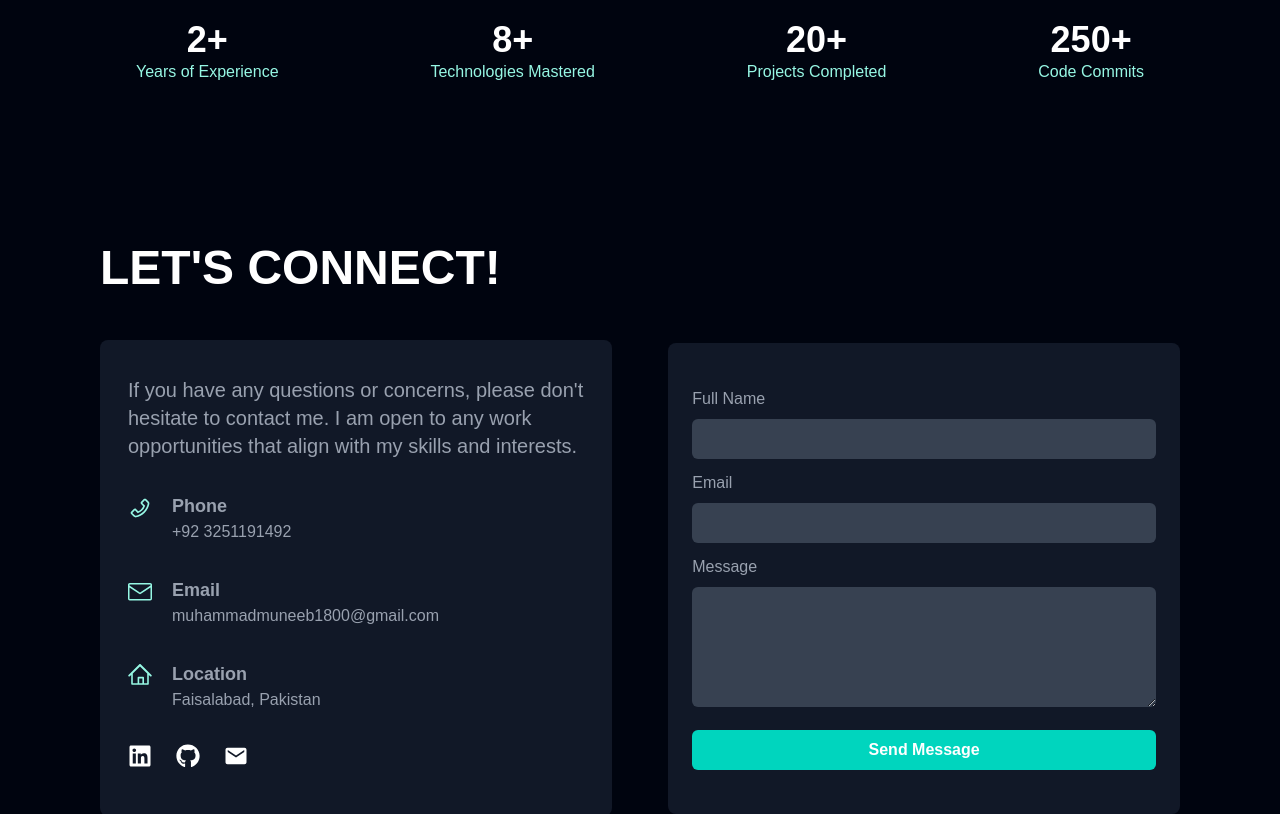
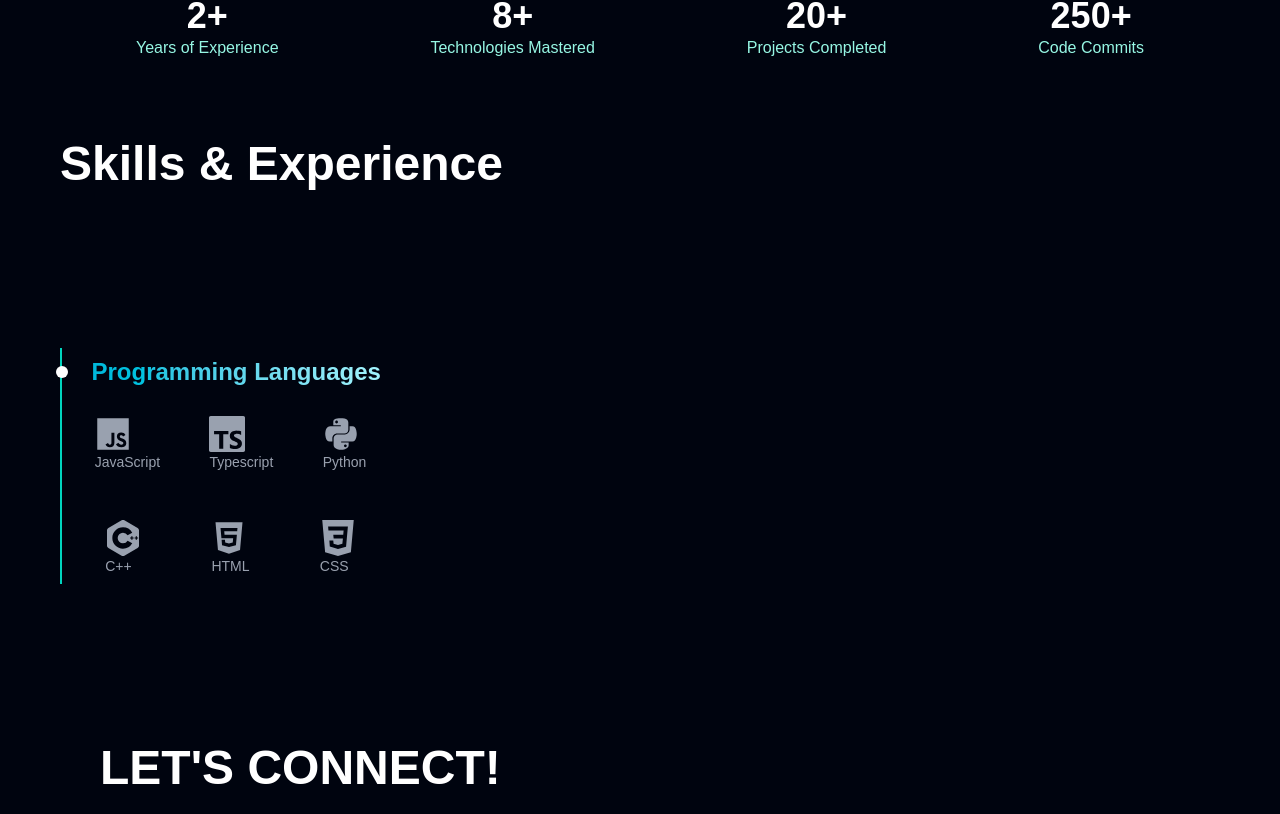
Before and after one commit to muhammadmuneeb1800/Personal-Portfolio, a Next.js app: page /home in a window 1280 px wide. Shown: the part 1428-2242 px from the top of the page. Built offline with nearby package versions, Linux system fonts and the light colour scheme.

Commit message:
create skill & Experience section

```diff
--- a/src/app/home/page.tsx
+++ b/src/app/home/page.tsx
@@ -3,7 +3,11 @@ import Image from "next/image";
 import Link from "next/link";
 import { AiOutlineFilePdf } from "react-icons/ai";
 import MyAnimation from "@/components/myAnimation/MyAnimation";
-import { FOOTER_DATA, LINKS_ICONS } from "@/constants/constants";
+import {
+  FOOTER_DATA,
+  LINKS_ICONS,
+  PROGRAMMIMG_LANGUAGES,
+} from "@/constants/constants";
 import img from "../../../public/images/m.jpg";
 import Stats from "@/components/counter/Counter";
 import { FaGithub } from "react-icons/fa6";
@@ -40,7 +44,7 @@ export default function Home() {
                 key={key}
                 href={href}
                 target="_Blank"
-                className="text-white text-2xl hover:scale-125 hover:text-cyan-300 duration-700 transition-all"
+                className="text-white text-2xl hover:scale-125 hover:text-teal-300 duration-700 transition-all"
               >
                 {<Icon />}
               </Link>
@@ -74,8 +78,9 @@ export default function Home() {
       {/* About me section */}
       <section className="mt-20 -ml-5 w-full flex justify-between items-center">
         <div className="w-[60%]">
-          <h2 className="text-3xl text-white mt-2 md:text-4xl lg:text-5xl leading-24 font-bold">
+          <h2 className="text-3xl relative group transition-all duration-500 text-white mt-2 md:text-4xl lg:text-5xl mb-10 font-bold">
             About Me
+            <span className="absolute -bottom-2 left-0 w-0 h-1 bg-teal-400 transition-all duration-1000 group-hover:w-[15%]"></span>
           </h2>
           <p className="text-gray-400 text-[19px] font-light mt-4 leading-[29px]">
             My name is{" "}
@@ -127,10 +132,39 @@ export default function Home() {
       <section className="mt-28">
         <Stats />
       </section>
+      {/* Skill and Experience */}
+      <section className="mt-20">
+        <h1 className="text-3xl relative group text-white mt-5 md:text-4xl lg:text-5xl font-bold">
+          Skills & Experience
+          <span className="absolute -bottom-2 left-0 w-0 h-1 transition-all duration-1000 group-hover:w-[20%] bg-teal-400"></span>
+        </h1>
+        <div className="w-[50%] mt-40">
+          <div className="border-l-2 pl-8 py-2 border-teal-400">
+            <div className="flex mb-7 items-center gap-6">
+              <div className="bg-white -ml-[38.5px] w-3 h-3 rounded-full"></div>
+              <h1 className="text-lg font-semibold bg-gradient-to-r from-cyan-500 to-cyan-200 bg-clip-text text-transparent md:text-xl lg:text-2xl">
+                Programming Languages
+              </h1>
+            </div>
+            <div className="flex flex-wrap justify-around items-center gap-12 w-[50%]">
+              {PROGRAMMIMG_LANGUAGES.map(({ key, Icon, title }) => (
+                <div
+                  key={key}
+                  className="text-gray-400 hover:text-teal-400 transition-all duration-500"
+                >
+                  <Icon className="text-4xl" />
+                  <p className="text-gray-400 text-sm">{title}</p>
+                </div>
+              ))}
+            </div>
+          </div>
+        </div>
+      </section>
       {/* Contact section */}
       <section className="mt-40 text-gray-400 pb-16 px-10">
-        <h1 className="text-3xl text-white md:text-4xl font-semibold lg:text-5xl">
+        <h1 className="text-3xl relative group text-white md:text-4xl font-semibold lg:text-5xl">
           LET&#39;S CONNECT!
+          <span className="absolute -bottom-2 left-0 w-0 h-1 transition-all duration-1000 group-hover:w-[20%] bg-teal-400"></span>
         </h1>
         <div className="mt-12 flex justify-between items-center gap-14">
           <div className="w-[50%] p-7 rounded-lg bg-[#111827]">
--- a/src/constants/constants.ts
+++ b/src/constants/constants.ts
@@ -1,9 +1,10 @@
-import { FaLinkedin } from "react-icons/fa";
+import { FaHtml5, FaLinkedin, FaJs, FaPython } from "react-icons/fa";
 import { FaGithub } from "react-icons/fa";
 import { IoMdMail } from "react-icons/io";
 import { AiOutlinePhone } from "react-icons/ai";
 import { GoMail } from "react-icons/go";
 import { RxHome } from "react-icons/rx";
+import { SiCplusplus, SiCss3, SiTypescript } from "react-icons/si";
 
 export const LINKS_ICONS = [
   {
@@ -33,3 +34,12 @@ export const FOOTER_DATA = [
   },
   { key: 3, Icon: RxHome, title: "Location", text: "Faisalabad, Pakistan" },
 ];
+
+export const PROGRAMMIMG_LANGUAGES = [
+  { key: 4, Icon: FaJs, title: "JavaScript" },
+  { key: 5, Icon: SiTypescript, title: "Typescript" },
+  { key: 6, Icon: FaPython, title: "Python" },
+  { key: 1, Icon: SiCplusplus, title: "C++" },
+  { key: 2, Icon: FaHtml5, title: "HTML" },
+  { key: 3, Icon: SiCss3, title: "CSS" },
+];
```
